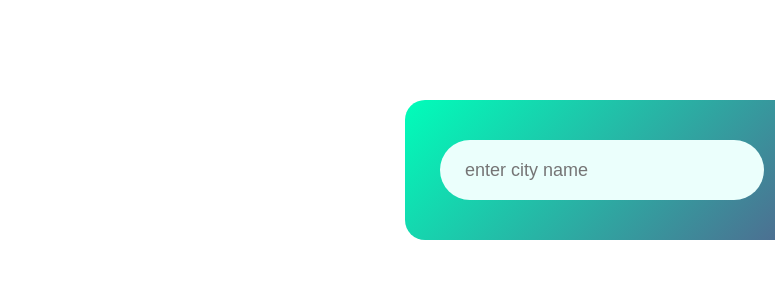
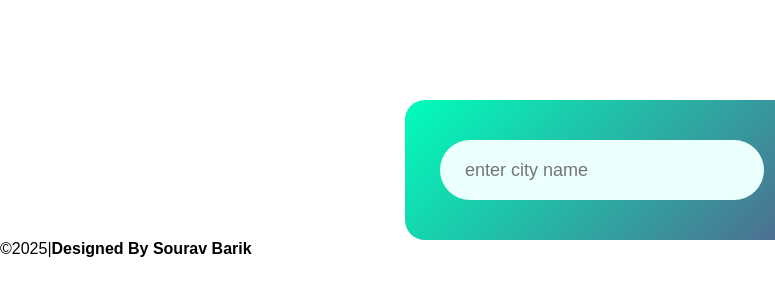
Before and after one commit to Sbarik-04/PRODIGY_WD_05, a plain HTML site: page index.html in a window 1280 px wide. Shown: the full height of the page, 0-775 px from the left. Drawn offline with Linux system fonts and the light colour scheme.

Commit message:
Update index.html

```diff
--- a/index.html
+++ b/index.html
@@ -43,6 +43,11 @@
     </div>
 
   </div>
+<div>
+  <footer>
+    &copy;2025|<strong>Designed By Sourav Barik</strong>
+  </footer>
+</div>
 
   <script src="script.js"></script>
 </body>
```
